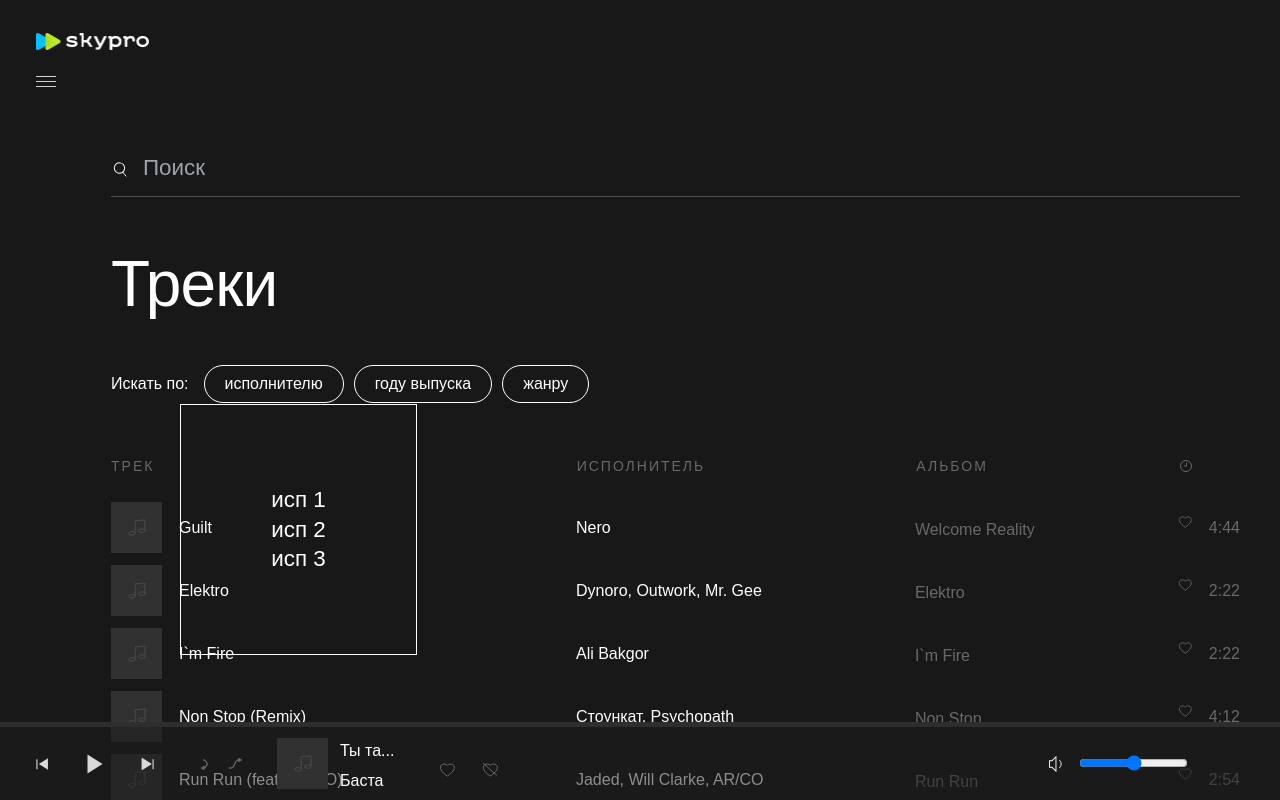
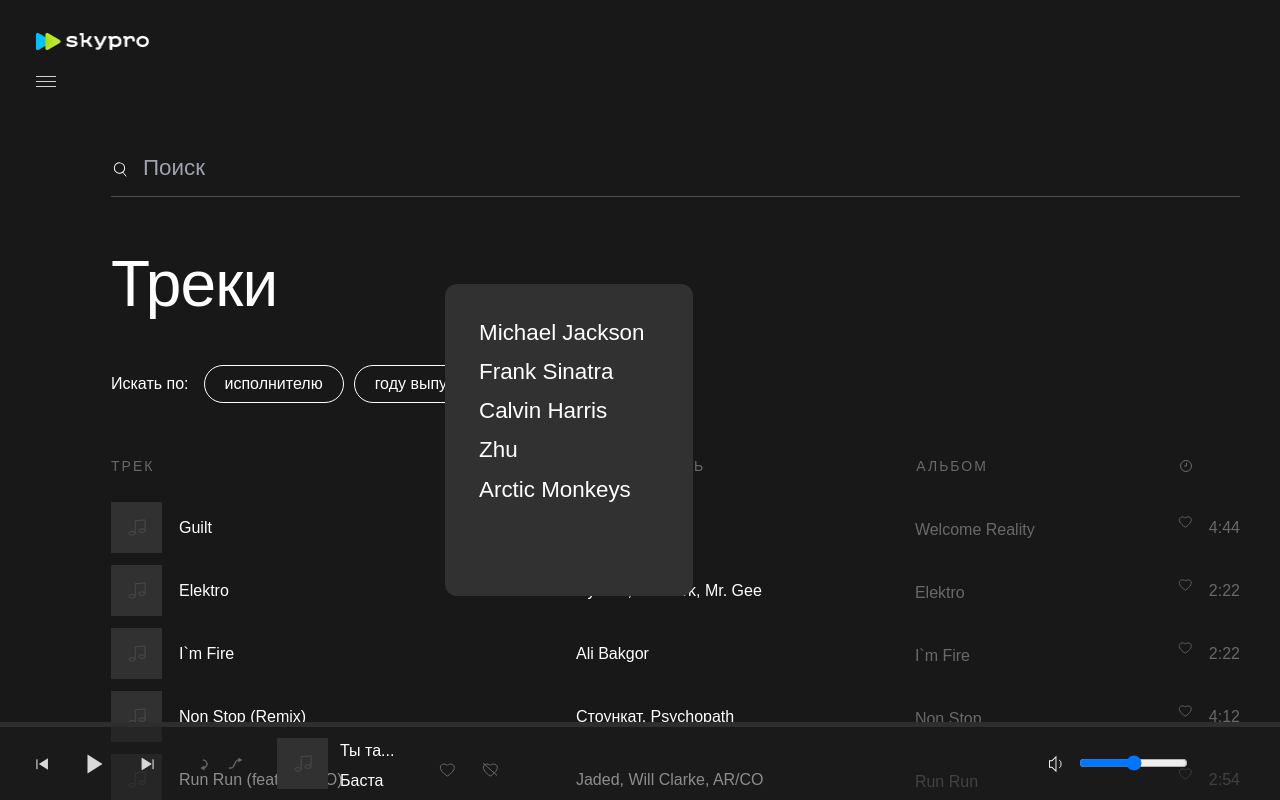
Before and after one commit to segab0y/SkyPlayer-Secondary, a React (Create React App) app: page / in a window 1280 px wide. Both pictures are taken after a click on the element "исполнителю". Built offline with nearby package versions, Linux system fonts and the light colour scheme.

Commit message:
some windows changes

```diff
--- a/src/components/CenterBlockFilter.jsx
+++ b/src/components/CenterBlockFilter.jsx
@@ -21,9 +21,11 @@
       </div>
       {visibleFilter === 'author' && (
         <div className="filter__button window__author-wrapper absolute m-[115px]">
-          <div>исп 1</div>
-          <div>исп 2</div>
-          <div>исп 3</div>
+          <div>Michael Jackson</div>
+          <div>Frank Sinatra</div>
+          <div>Calvin Harris</div>
+          <div>Zhu</div>
+          <div>Arctic Monkeys</div>
         </div>
       )}
 
@@ -34,9 +36,11 @@
         году выпуска
       </div>
       {visibleFilter === 'year' && (
-        <div className="filter__button window__year-wrapper flex items-center justify-around fixed w-[319px] h-[62px] border border-solid border-[#FFFFFF] m-[237px] mt-[339px] ml-[69px]">
-          <div>Сначала новые</div>
-          <div>Сначала старые</div>
+        <div className="filter__button window__year-wrapper">
+          <input type="radio" name="someRadio" value="firstNew"></input>
+          <div>Более новые</div>
+          <input type="radio" name="someRadio" value="firstNew"></input>
+          <div>Более старые</div>
         </div>
       )}
       <div
@@ -47,9 +51,11 @@
       </div>
       {visibleFilter === 'genre' && (
         <div className="filter__button window__genre-wrapper absolute m-[333px]">
-          <div>жанр 1</div>
-          <div>жанр 2</div>
-          <div>жанр 3</div>
+          <div>Рок</div>
+          <div>Хип-хоп</div>
+          <div>Поп-музыка</div>
+          <div>Техно</div>
+          <div>Инди</div>
         </div>
       )}
     </div>
--- a/src/index.css
+++ b/src/index.css
@@ -3,7 +3,7 @@
 @tailwind utilities;
 
 .window__author-wrapper {
-  width: 237px;
+  /* width: 237px;
   height: 251px;
 
   border: 1px solid white;
@@ -16,16 +16,46 @@
   justify-content: center;
   align-items: center;
 
-  z-index: 1;
+  z-index: 1; */
 
   /* background-color: darkolivegreen; */
+
+  display: flex;
+  flex-direction: column;
+  align-items: flex-start;
+
+  padding: 34px;
+  gap: 10px;
+  position: absolute;
+
+  width: 248px;
+  height: 312px;
+
+  left: 330px;
+  top: 169px;
+
+  background: #313131;
+  border-radius: 12px;
 }
 
 .window__year-wrapper {
+  display: flex;
+  padding: 34px;
+  gap: 14px;
+
+  position: absolute;
+  width: 387px;
+  height: 88px;
+
+  margin-top: 138px;
+  margin-left: 91px;
+
+  background: #313131;
+  border-radius: 12px;
 }
 
 .window__genre-wrapper {
-  width: 238px;
+  /* width: 238px;
   height: 234px;
 
   border: 1px solid white;
@@ -38,7 +68,22 @@
   justify-content: center;
   align-items: center;
 
-  z-index: 1;
+  z-index: 1; */
+  display: flex;
+  flex-direction: column;
+  align-items: flex-start;
+  padding: 34px;
+  gap: 10px;
+
+  position: absolute;
+  width: 248px;
+  height: 305px;
+
+  margin-left: 193px;
+  margin-top: 690px;
+
+  background: #313131;
+  border-radius: 12px;
 }
 
 .alert-enter {
```
